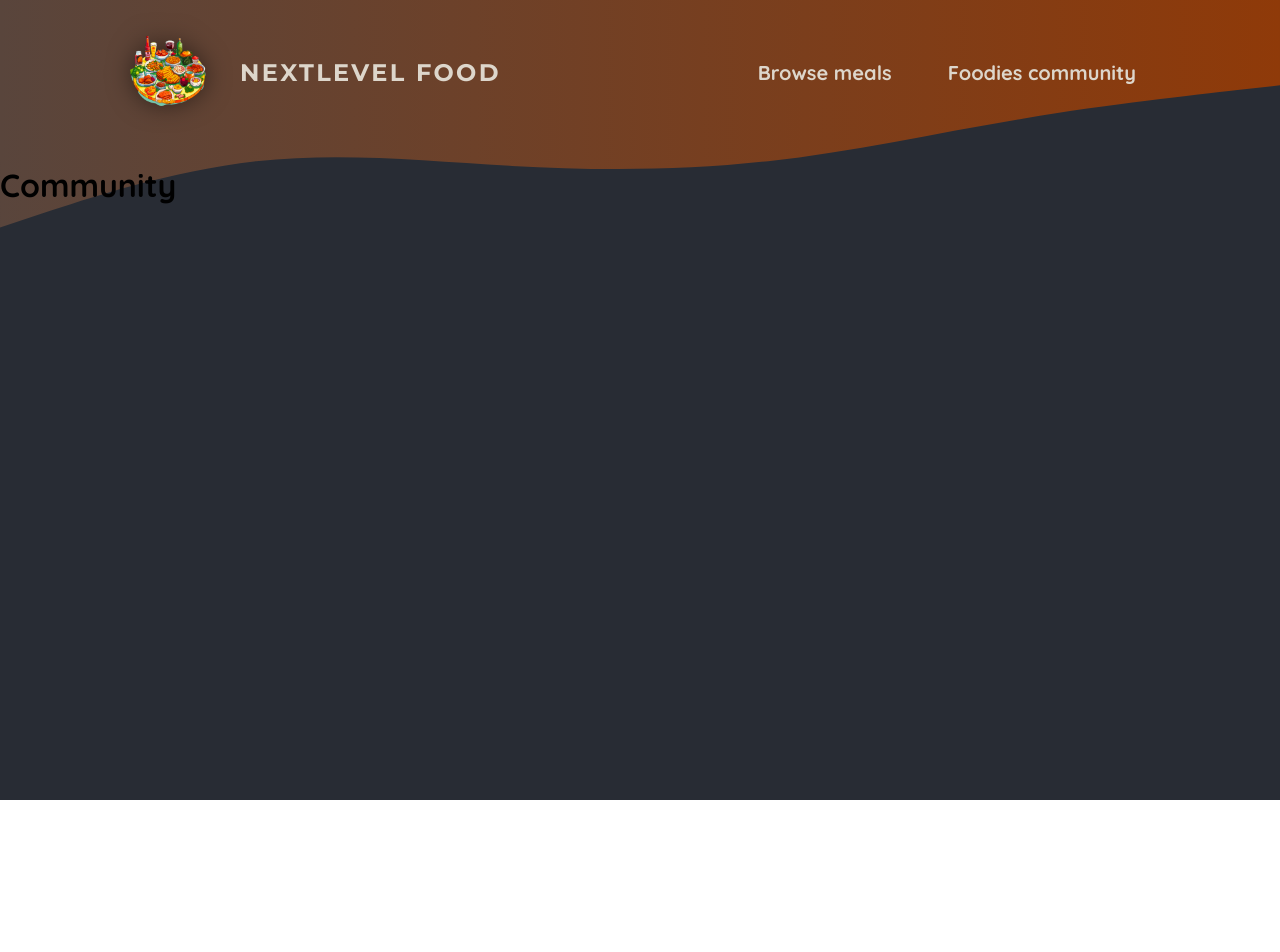
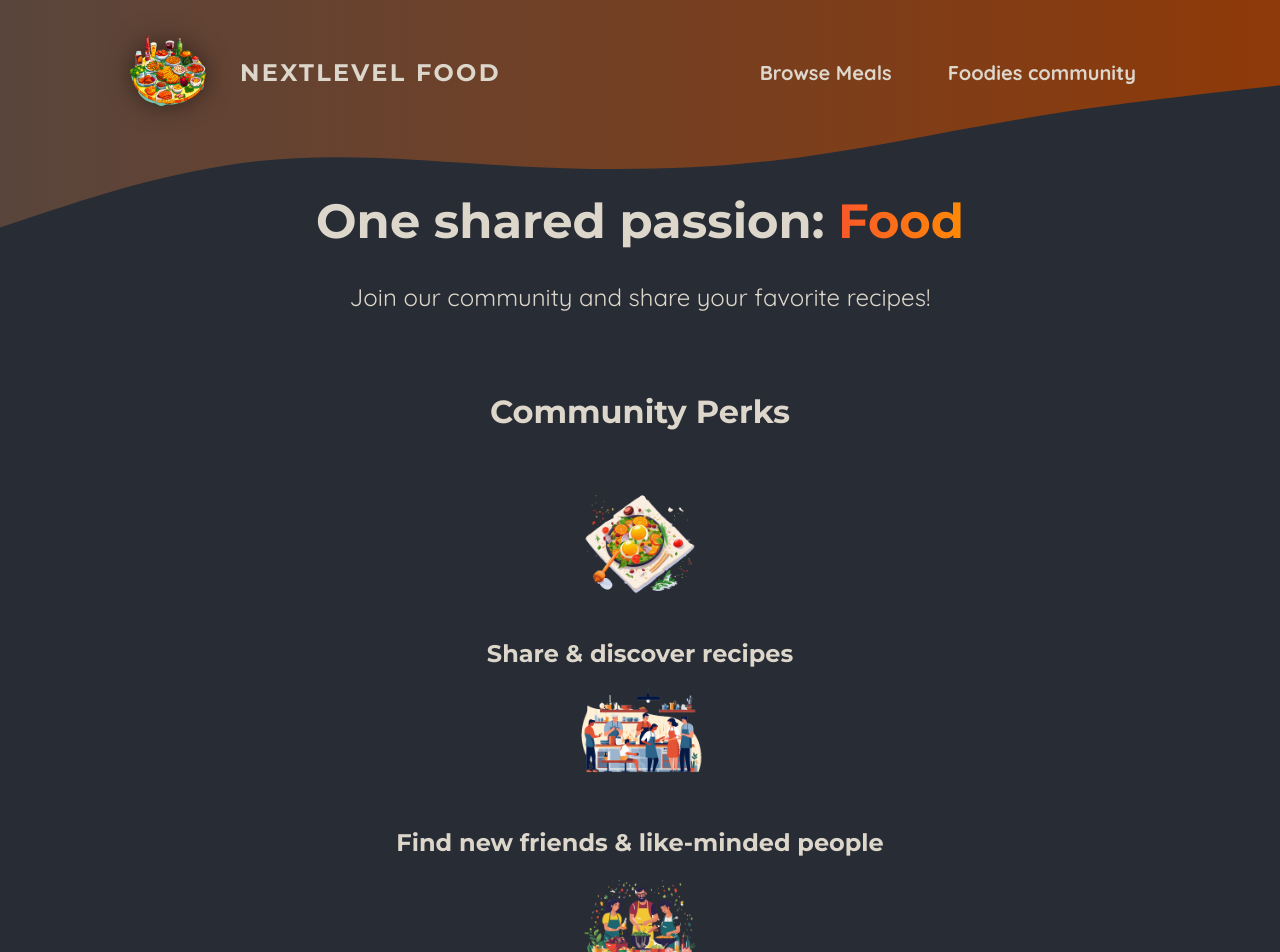
Before and after one commit to kbelchynska/meals-app-starting-project, a Next.js app: page /community in a window 1280 px wide. Shown: the top 952 px of the page. Before the commit the page ends 800 px from the top, so only its background shows below. Built offline with nearby package versions, Linux system fonts and the light colour scheme.

Commit message:
Add community page

```diff
--- a/app/community/page.js
+++ b/app/community/page.js
@@ -1,3 +1,40 @@
+import Image from "next/image";
+
+import mealIcon from "@/assets/icons/meal.png";
+import communityIcon from "@/assets/icons/community.png";
+import eventsIcon from "@/assets/icons/events.png";
+import classes from "./page.module.css";
+
 export default function CommunityPage() {
-  return <h1>Community</h1>;
+  return (
+    <>
+      <header className={classes.header}>
+        <h1>
+          One shared passion: <span className={classes.highlight}>Food</span>
+        </h1>
+        <p>Join our community and share your favorite recipes!</p>
+      </header>
+      <main className={classes.main}>
+        <h2>Community Perks</h2>
+
+        <ul className={classes.perks}>
+          <li>
+            <Image src={mealIcon} alt="A delicious meal" />
+            <p>Share & discover recipes</p>
+          </li>
+          <li>
+            <Image src={communityIcon} alt="A crowd of people, cooking" />
+            <p>Find new friends & like-minded people</p>
+          </li>
+          <li>
+            <Image
+              src={eventsIcon}
+              alt="A crowd of people at a cooking event"
+            />
+            <p>Participate in exclusive events</p>
+          </li>
+        </ul>
+      </main>
+    </>
+  );
 }
--- /dev/null
+++ b/app/community/page.module.css
@@ -0,0 +1,61 @@
+.header {
+  gap: 3rem;
+  margin: 3rem auto 5rem auto;
+  width: 90%;
+  max-width: 75rem;
+  color: #ddd6cb;
+  font-size: 1.5rem;
+  text-align: center;
+}
+
+.header h1 {
+  font-family: "Montserrat", sans-serif;
+}
+
+.highlight {
+  background: linear-gradient(90deg, #f9572a, #ff8a05);
+  background-clip: text;
+  -webkit-background-clip: text;
+  -webkit-text-fill-color: transparent;
+}
+
+.main {
+  width: 90%;
+  max-width: 40rem;
+  margin: 0 auto;
+  text-align: center;
+}
+
+.main h2 {
+  font-family: "Montserrat", sans-serif;
+  font-size: 2rem;
+  margin-bottom: 3rem;
+  color: #ddd6cb;
+}
+
+.perks {
+  list-style: none;
+  margin: 3rem 0;
+  padding: 0;
+}
+
+.perks li {
+  display: flex;
+  flex-direction: column;
+  align-items: center;
+  gap: 2rem;
+}
+
+.perks img {
+  width: 8rem;
+  height: 8rem;
+  object-fit: contain;
+}
+
+.perks p {
+  font-family: "Montserrat", sans-serif;
+  font-size: 1.5rem;
+  font-weight: bold;
+  margin: 0;
+  color: #ddd6cb;
+}
--- a/app/layout.js
+++ b/app/layout.js
@@ -1,7 +1,7 @@
 import "./globals.css";
 
-import MainHeader from "@/assets/components/main-header";
-import MainHeaderBackground from "@/assets/components/main-header-background";
+import MainHeader from "@/components/main-header/main-header";
+import MainHeaderBackground from "@/components/main-header/main-header-background";
 
 export const metadata = {
   title: "NextLevel Food",
--- a/assets/components/main-header.js
+++ b/components/main-header/main-header.js
@@ -1,5 +1,6 @@
 import logoImg from "@/assets/logo.png";
 import Link from "next/link";
+import NavLink from "@/components/main-header/nav-link";
 
 import styles from "./main-header.module.css";
 
@@ -13,10 +14,10 @@
       <nav className={styles.nav}>
         <ul>
           <li>
-            <Link href="/meals">Browse meals</Link>
+            <NavLink href="/meals">Browse Meals</NavLink>
           </li>
           <li>
-            <Link href="/community">Foodies community</Link>
+            <NavLink href="/community">Foodies community</NavLink>
           </li>
         </ul>
       </nav>
--- /dev/null
+++ b/components/main-header/nav-link.js
@@ -0,0 +1,16 @@
+"use client";
+import Link from "next/link";
+import { usePathname } from "next/navigation";
+import styles from "./main-header.module.css";
+
+export default function NavLink({ href, children }) {
+  const path = usePathname();
+  return (
+    <Link
+      href={href}
+      className={path.startsWith("/meals") ? styles.active : undefined}
+    >
+      {children}
+    </Link>
+  );
+}
```
Also changed, not shown: components/images/image-slideshow.js (renamed from assets/components/images/image-slideshow.js), components/images/image-slideshow.module.css (renamed from assets/components/images/image-slideshow.module.css), components/main-header/main-header-background.js (renamed from assets/components/main-header-background.js), components/main-header/main-header.module.css (renamed from assets/components/main-header.module.css).
